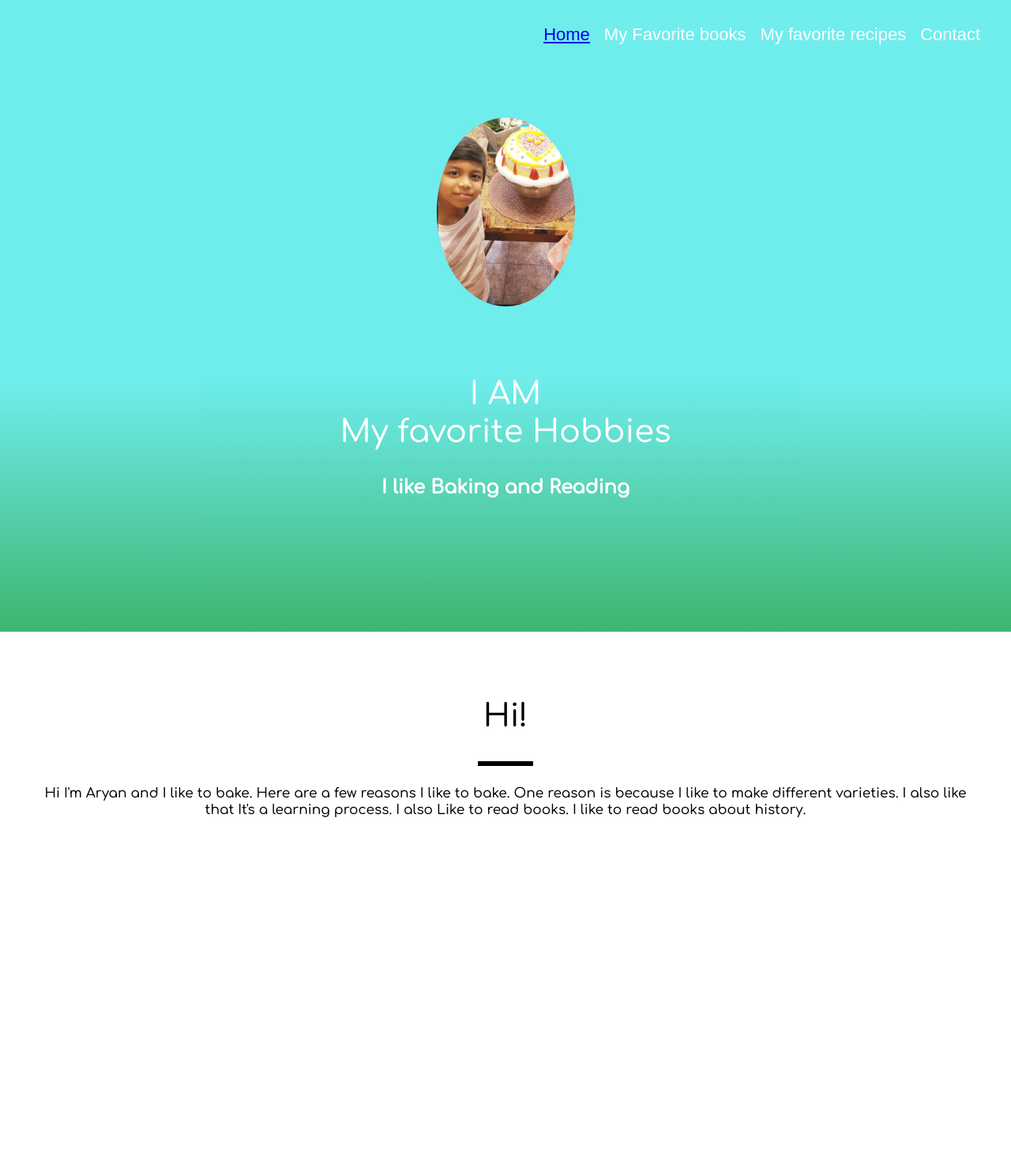
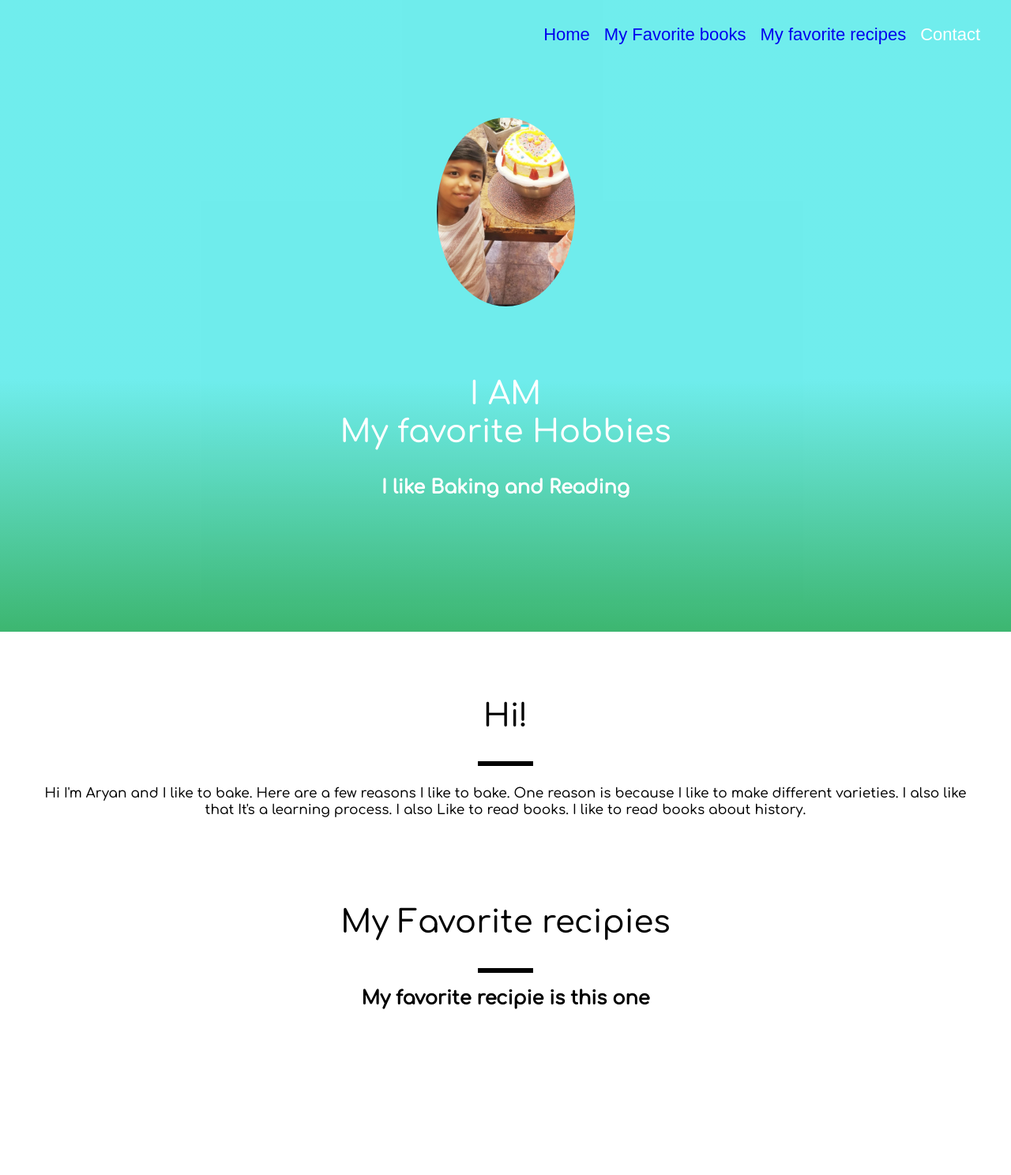
Before and after one commit to ars-06/mhb, a plain HTML site: page index.html in a window 1280 px wide. Shown: the whole page at 79% size. Before the commit the page ends 1111 px from the top, so only its background shows below. Drawn offline with Linux system fonts and the light colour scheme.

Commit message:
Add files via upload

```diff
--- a/index.html
+++ b/index.html
@@ -1,5 +1,6 @@
 <!DOCTYPE html>
 <html lang="en">
+
 <head>
     <meta charset="utf-8">
     <meta name="viewport" content="width=device-width, initial-scale=1.0">
@@ -11,8 +12,8 @@
 <body>
     <ul class="menu">
         <li class="links"><a href="#bio">Home</a></li>
-        <li class="links">My Favorite books</li>
-        <li class="links">My favorite recipes</li>
+        <li class="links"><a href="#Books">My Favorite books</a></li>
+        <li class="links"><a href="#rec">My favorite recipes</a></li>
         <li class="links">Contact</li>
     </ul>
     <section id="welcome" class="container">
@@ -31,3 +32,15 @@
             Hi I'm Aryan and I like to bake. Here are a few reasons I like to bake. One reason is because I like to make different varieties. I also like that It's a learning process. I also Like to read books. I like to read books about history.
         </p>
     </section>
+
+
+
+
+    <section id="Myfr">
+        <h1>My Favorite recipies</h1>
+        <div class="line"></div>
+        <h2>My favorite recipie is this one</h2>
+        <br>
+        <br>
+        <iframe width="1000" height="https://sugarspunrun.com/the-best-pizza-dough-recipe" frameborder="0"></iframe>
+    </section>
--- a/style.css
+++ b/style.css
@@ -1,7 +1,7 @@
 body {
     margin: 0;
     padding-top: 800px;
-
+    text-align: center;
 }
 
 .profile {
@@ -49,7 +49,7 @@ h1 {
 
 #bio {
     padding: 50px;
-text-align: center;
+    text-align: center;
     font-size: 42px;
 }
 
@@ -68,33 +68,46 @@ p {
 
 }
 
-.links{
+.links {
     padding-top: 5px;
     padding-bottom: 5px;
     padding-left: 9px;
     padding-right: 9px;
     font-family: fantasy;
     font-size: 22px;
-    color:white;
-    float:left;
+    color: white;
+    float: left;
 }
 
-.menu{
+.menu {
     list-style: none;
     font-family: sans-serif;
     position: fixed;
-    top:10px;
+    top: 10px;
     right: 30px;
     cursor: pointer;
-        z-index: 10;
+    z-index: 10;
 
 }
 
-.links:hover{
+.links:hover {
     background-color: dodgerblue;
     border-radius: 5px;
 }
 
-h2{
-font-family: 'Comfortaa', cursive;
+h2 {
+    font-family: 'Comfortaa', cursive;
 }
+
+html {
+    scroll-behavior: smooth;
+}
+
+a {
+    text-decoration: none;
+
+}
+
+.article:hover {
+    color: darkseagreen;
+}
```
Lines whose indentation alone changed are shown as unchanged.
